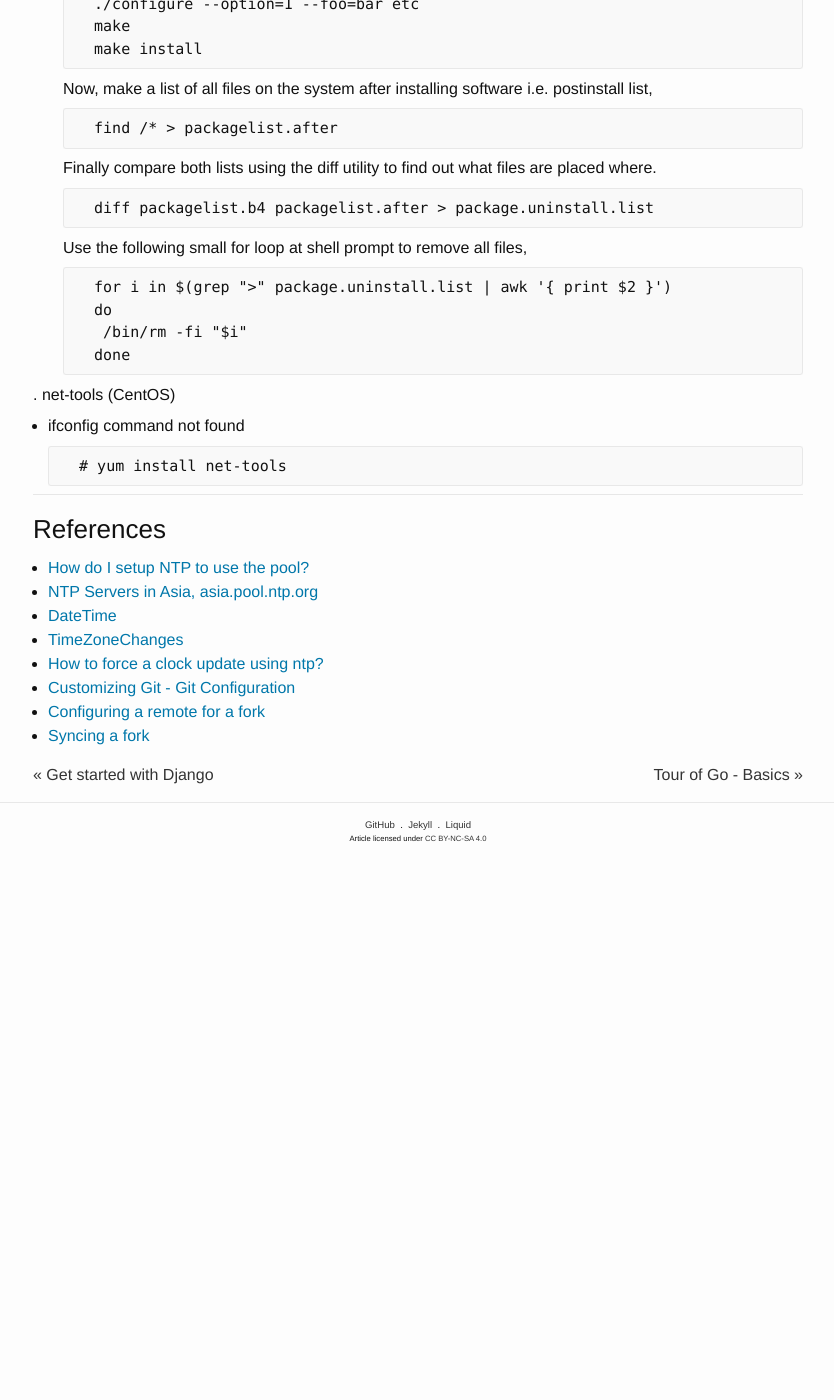
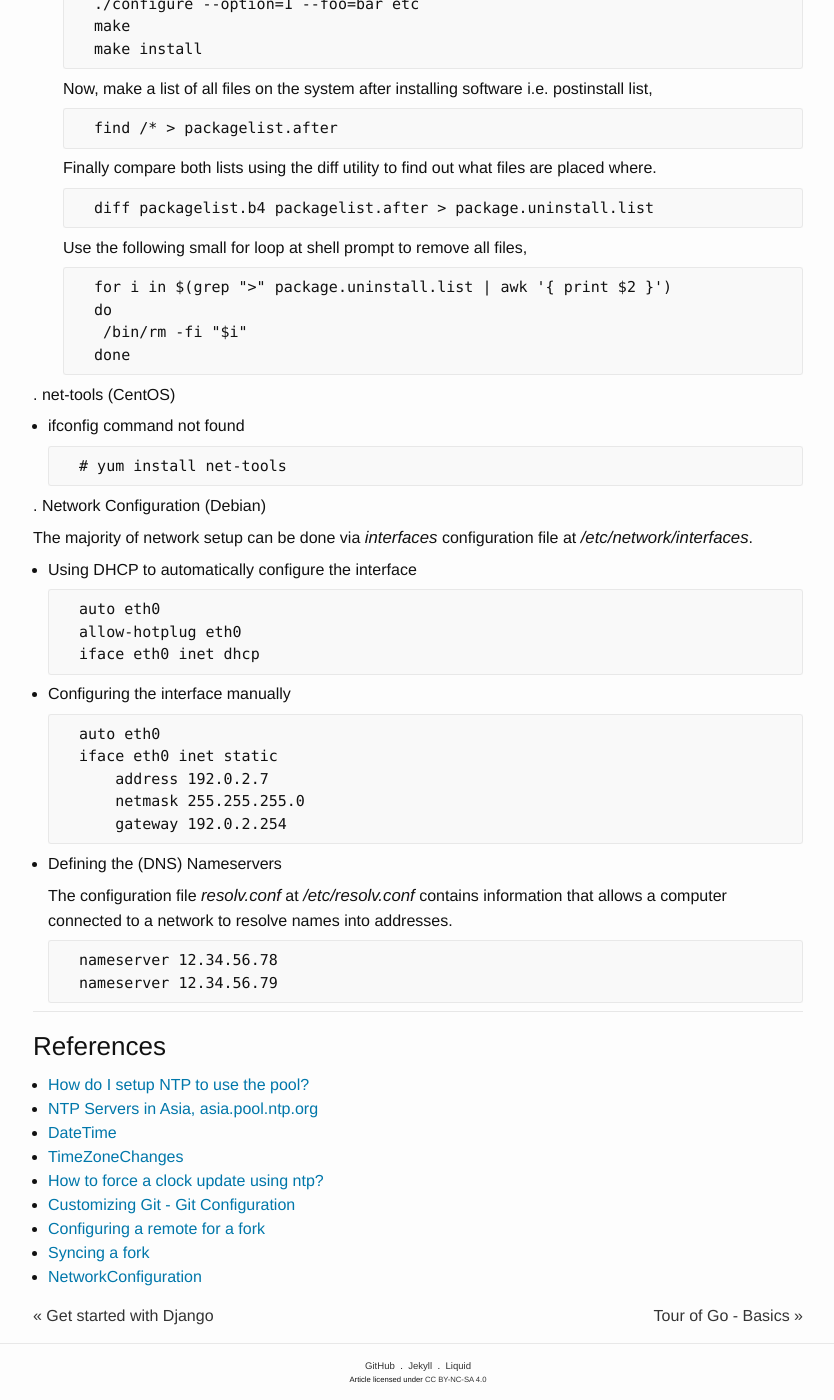
Before and after one commit to ousiax/ousiax.github.io, a Jekyll site: the page built from _posts/2015-08-31-Linux-Dev-(Debian).md, in a window 1280 px wide and 1400 px high, scrolled down 5354 px. Shown: the whole window, without its empty margins (222-1056 px from the left). Built offline with Jekyll 4.4.1, drawn with Linux system fonts in a browser that asks for light colours; comment, search, counter and statistics services are not loaded; before the commit the page ends 6213 px from its top, so only the background shows below that.

Commit message:
Update 2015-08-31-Linux-Dev-(Debian).md

```diff
--- a/_posts/2015-08-31-Linux-Dev-(Debian).md
+++ b/_posts/2015-08-31-Linux-Dev-(Debian).md
@@ -289,6 +289,31 @@ tags: ['Linux', 'Debian',]
 
         # yum install net-tools
 
+. Network Configuration (Debian)
+
+The majority of network setup can be done via *interfaces* configuration file at */etc/network/interfaces*.
+
+* Using DHCP to automatically configure the interface
+
+        auto eth0
+        allow-hotplug eth0
+        iface eth0 inet dhcp
+
+* Configuring the interface manually
+
+        auto eth0
+        iface eth0 inet static
+            address 192.0.2.7
+            netmask 255.255.255.0
+            gateway 192.0.2.254
+
+* Defining the (DNS) Nameservers
+
+    The configuration file *resolv.conf* at */etc/resolv.conf* contains information that allows a computer connected to a network to resolve names into addresses.
+
+        nameserver 12.34.56.78
+        nameserver 12.34.56.79
+
 * * *
 
 ### References
@@ -301,3 +326,4 @@ tags: ['Linux', 'Debian',]
 * [Customizing Git - Git Configuration](https://git-scm.com/book/en/v2/Customizing-Git-Git-Configuration)
 * [Configuring a remote for a fork](https://help.github.com/articles/configuring-a-remote-for-a-fork/)
 * [Syncing a fork](https://help.github.com/articles/syncing-a-fork/)
+* [NetworkConfiguration](https://wiki.debian.org/NetworkConfiguration#Setting_up_an_Ethernet_Interface)
```
